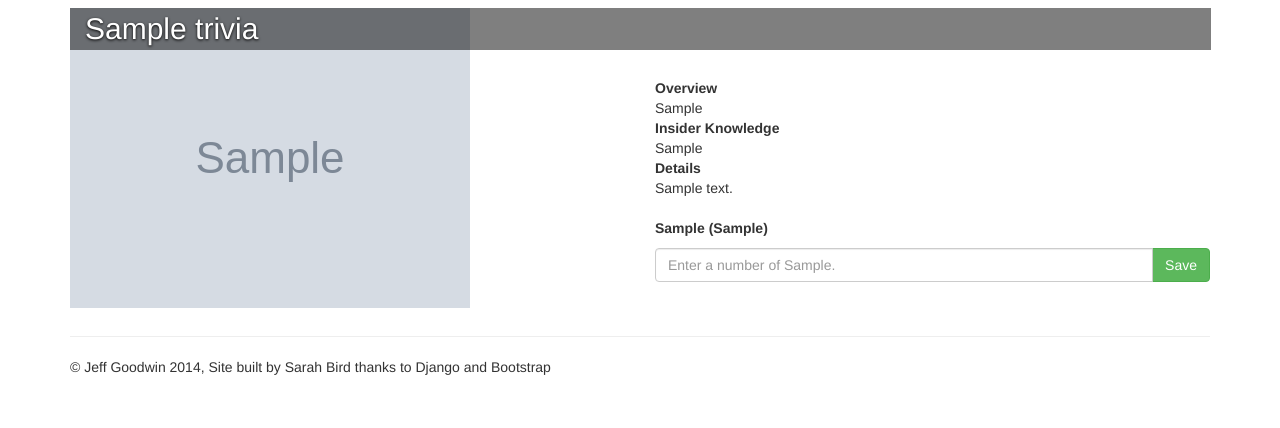
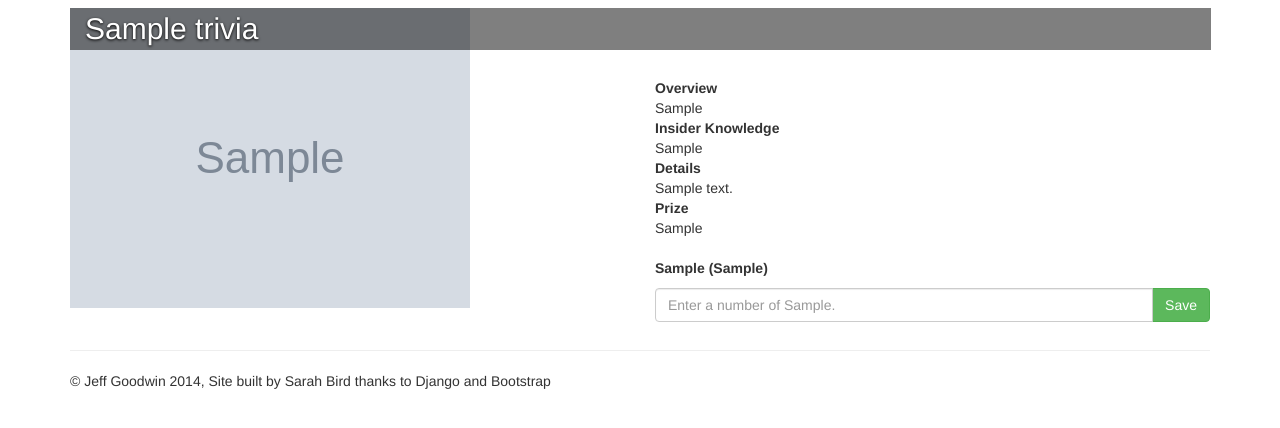
Before and after one commit to birdsarah/jeff_bikeandbuild_trivia, a Django app: template trivia/templates/trivia/trivia_list.html in a window 1280 px wide. Shown: the part 272-700 px from the top of the page. Run offline with Django 3.2, Linux system fonts and the light colour scheme; tables that the repository leaves empty hold one stand-in row (values such as "Sample post"); the template is opened without the code that fills it: values that come from a table or form of the project are taken from there, most other values are stand-ins (such as "Sample title", 1, 10 or a date in 2020); grey boxes marked "Sample" are stand-in pictures; parts of the project's set-up code (start-up, migrations or seed data) failed here and were passed over; some libraries are stand-ins or nearby versions.

Commit message:
Add prize to trivia list

```diff
--- a/trivia/templates/trivia/trivia_list.html
+++ b/trivia/templates/trivia/trivia_list.html
@@ -45,6 +45,7 @@
             <dt>Overview</dt><dd>{{trivia.overview}}</dd>
             <dt>Insider Knowledge</dt><dd>{{trivia.insider}}</dd>
             <dt>Details</dt><dd>{{trivia.details}}</dd>
+            <dt>Prize</dt><dd>{{trivia.prize}}</dd>
         </dl>
         <p class="question">{{trivia.trivia}} ({{ trivia.unit }})</p>
         <div class="input-group pull-right">
```
